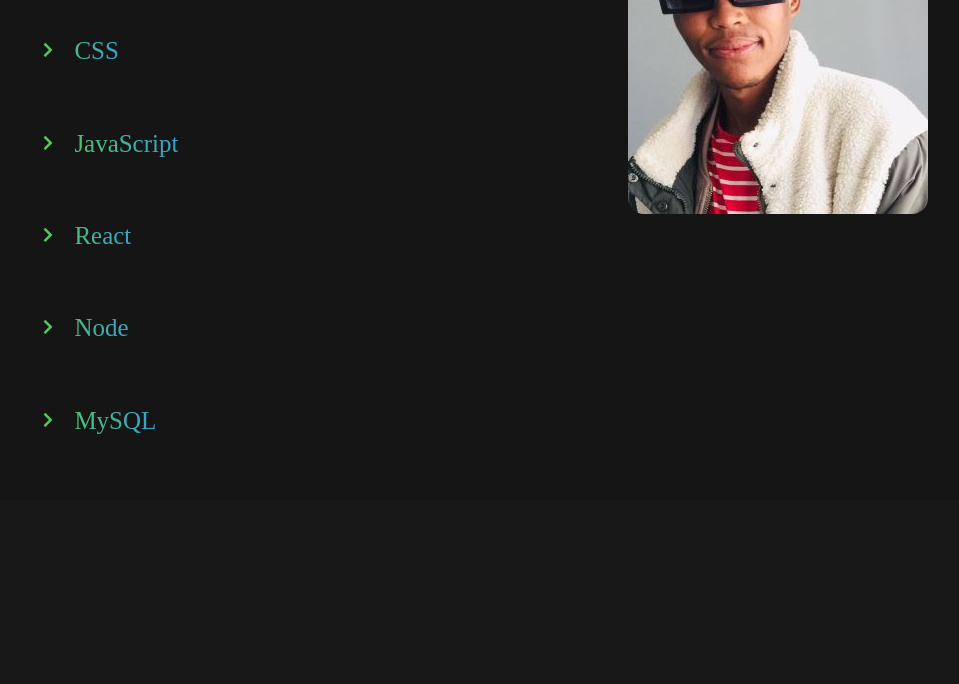
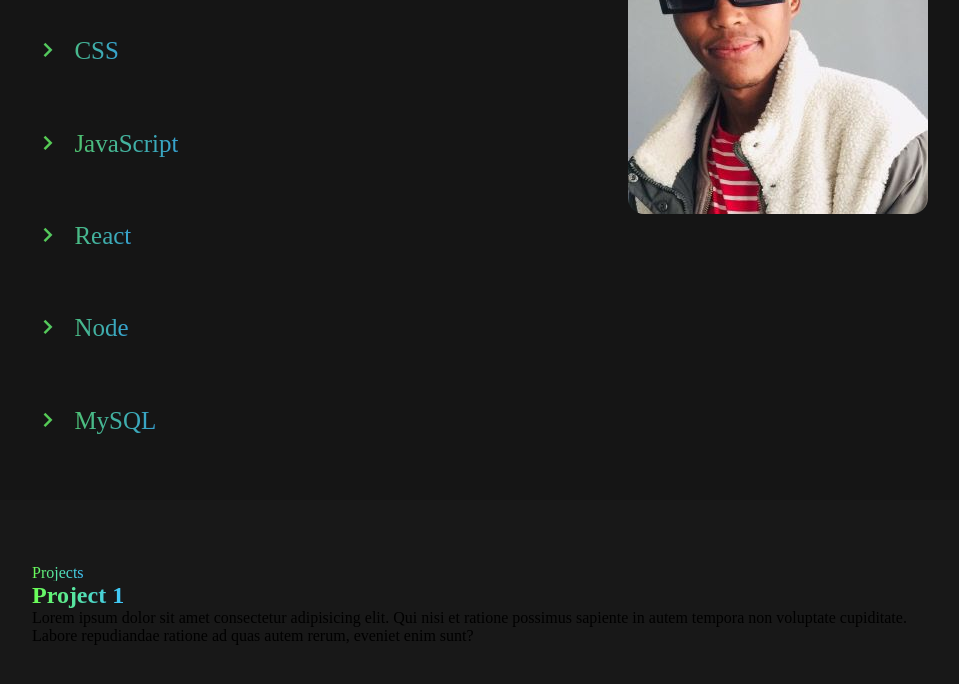
Before and after one commit to NkosiPark/Website-Portfolio, a plain HTML site: page website.html in a window 1280 px wide. Shown: the part 1194-1878 px from the top of the page, without its empty margins (160-1119 px from the left). Before the commit the page ends 1694 px from the top, so only its background shows below. Drawn offline with nearby package versions, Linux system fonts and the light colour scheme.

Commit message:
Project pictures

```diff
--- a/website.html
+++ b/website.html
@@ -101,6 +101,20 @@
 
     </section>
 
+    <section id="projects">
+        <hi class="header"><span>Projects</span></hi>
+        <div class="projects-container">
+            <div class="box">
+                <h1><span>Project 1</span></h1>
+                <p>Lorem ipsum dolor sit amet consectetur adipisicing elit. Qui nisi et ratione possimus sapiente in autem tempora non voluptate cupiditate. Labore repudiandae ratione ad quas autem rerum, eveniet enim sunt?</p>
+
+            </div>
+
+        </div>
+
+
+    </section>
+
 
     <script src="script.js"></script>
 
```
Also changed, not shown: Security Dashboard Design.png (added), crypto rankings.jpg (added), eCommerce.png (added).
